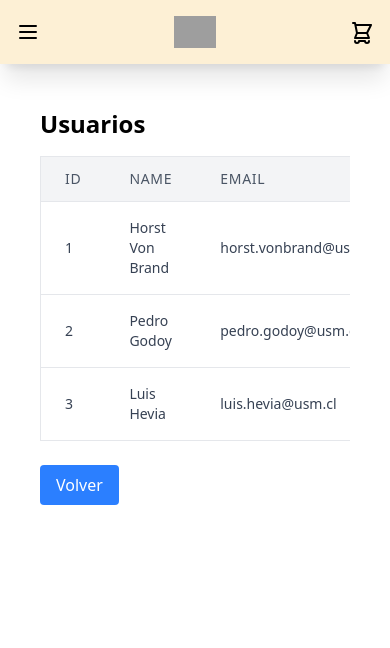
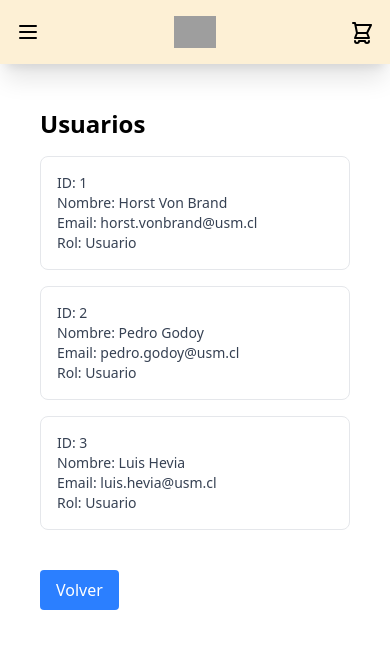
Before and after one commit to AngeloIbadurmiendo/Gacha-Hell-Sushi, a React (Vite) app: page /admin/users in a window 390 px wide. Shown: the top 648 px of the page. Built offline with nearby package versions, Linux system fonts and the light colour scheme; grey boxes are pictures that could not be loaded.

Commit message:
Enhance Admin Users page layout and responsiveness with improved mobile display

```diff
--- a/src/pages/admin_users.tsx
+++ b/src/pages/admin_users.tsx
@@ -24,6 +24,7 @@ const AdminUsers = () => {
     <div className='p-6'>
       <h1 className='text-2xl font-bold mb-4'>Usuarios</h1>
       <div className='overflow-x-auto'>
+        <div className='hidden sm:block'>
           <table className='min-w-full bg-white border border-gray-200 rounded-lg'>
             <thead>
               <tr className='bg-gray-100'>
@@ -31,13 +32,13 @@ const AdminUsers = () => {
                   ID
                 </th>
                 <th className='px-6 py-3 text-left text-sm font-medium text-gray-600 uppercase tracking-wider'>
-                Name
+                  Nombre
                 </th>
                 <th className='px-6 py-3 text-left text-sm font-medium text-gray-600 uppercase tracking-wider'>
                   Email
                 </th>
                 <th className='px-6 py-3 text-left text-sm font-medium text-gray-600 uppercase tracking-wider'>
-                Role
+                  Rol
                 </th>
               </tr>
             </thead>
@@ -45,15 +46,41 @@ const AdminUsers = () => {
               {users.map((user) => (
                 <tr key={user.id} className='border-t border-gray-200'>
                   <td className='px-6 py-4 text-sm text-gray-700'>{user.id}</td>
-                <td className='px-6 py-4 text-sm text-gray-700'>{user.name}</td>
+                  <td className='px-6 py-4 text-sm text-gray-700'>
+                    {user.name}
+                  </td>
                   <td className='px-6 py-4 text-sm text-gray-700'>
                     {user.email}
                   </td>
-                <td className='px-6 py-4 text-sm text-gray-700'>{user.role}</td>
+                  <td className='px-6 py-4 text-sm text-gray-700'>
+                    {user.role}
+                  </td>
                 </tr>
               ))}
             </tbody>
           </table>
+        </div>
+        <div className='block sm:hidden'>
+          {users.map((user) => (
+            <div
+              key={user.id}
+              className='border border-gray-200 rounded-lg mb-4 p-4 bg-white'
+            >
+              <p className='text-sm text-gray-700'>
+                <span className='font-medium'>ID:</span> {user.id}
+              </p>
+              <p className='text-sm text-gray-700'>
+                <span className='font-medium'>Nombre:</span> {user.name}
+              </p>
+              <p className='text-sm text-gray-700'>
+                <span className='font-medium'>Email:</span> {user.email}
+              </p>
+              <p className='text-sm text-gray-700'>
+                <span className='font-medium'>Rol:</span> {user.role}
+              </p>
+            </div>
+          ))}
+        </div>
       </div>
       <button
         onClick={() => (window.location.href = "/admin")}
```
Lines whose indentation alone changed are shown as unchanged.
